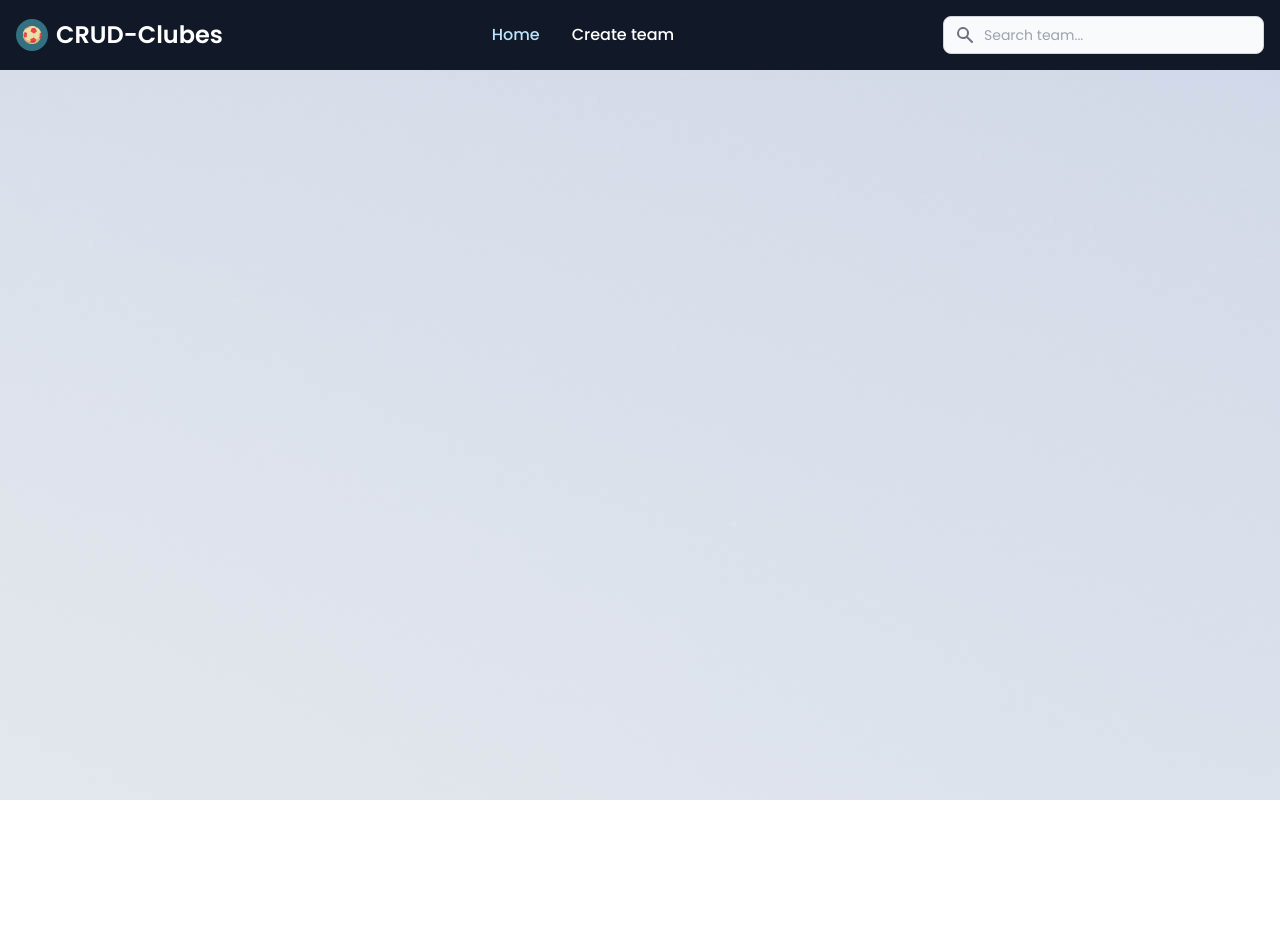
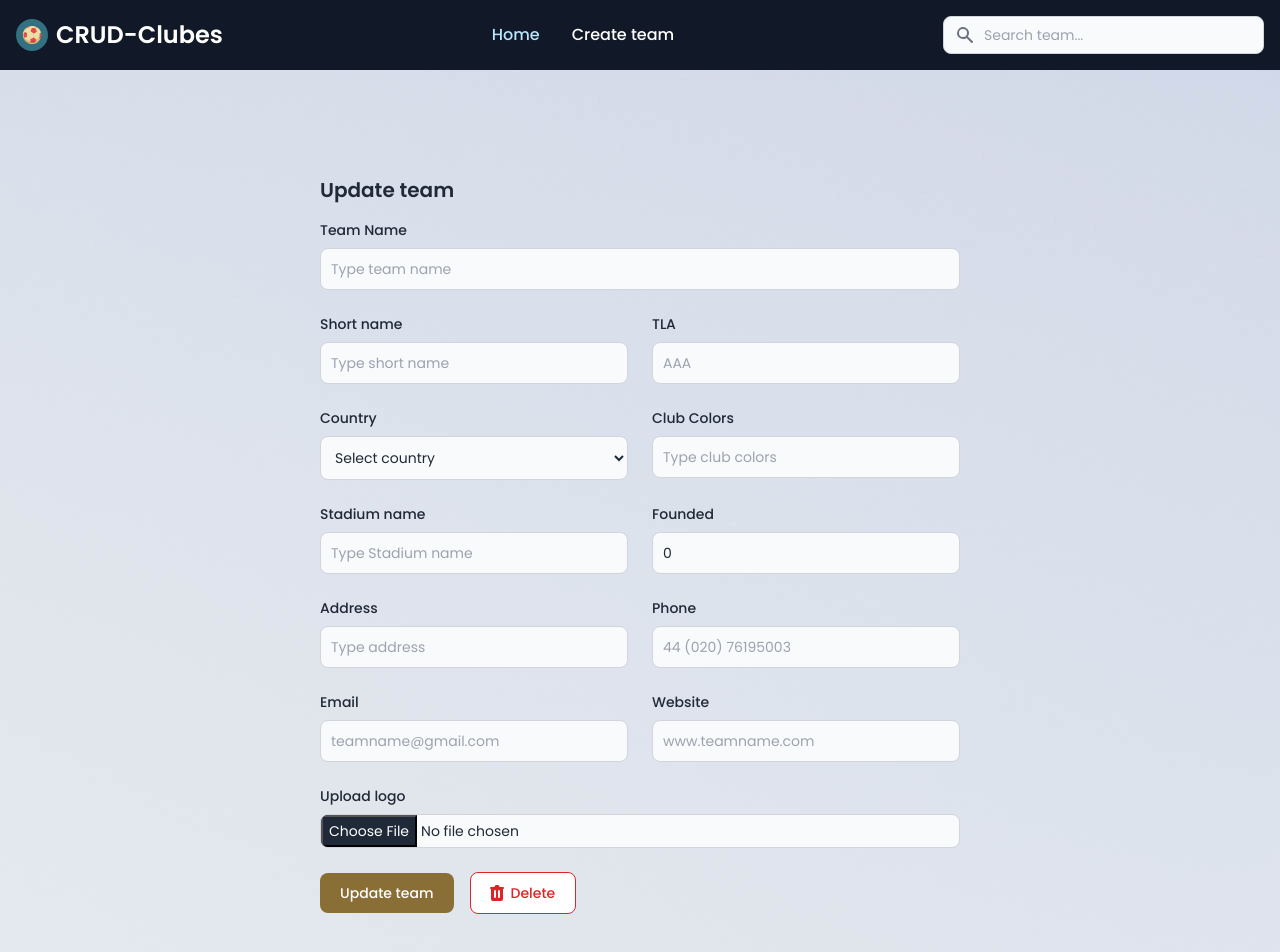
Before and after one commit to fedeesti/crud-clubes-fullstack, a React (Vite) app in the folder client/: page /teams/1/edit in a window 1280 px wide. Shown: the top 952 px of the page. Before the commit the page ends 800 px from the top, so only its background shows below. Built offline with nearby package versions, Linux system fonts and the light colour scheme; no server answers.

Commit message:
Add update team
The team update is added next to the tests.

```diff
--- a/client/src/App.tsx
+++ b/client/src/App.tsx
@@ -3,6 +3,7 @@ import { Navbar } from './components/Navbar';
 import { TeamsTable } from './pages/TeamsTable';
 import { WatchTeam } from './pages/WatchTeam';
 import { CreateTeam } from './pages/CreateTeam';
+import { UpdateTeam } from './pages/UpdateTeam';
 
 function App() {
   return (
@@ -12,6 +13,7 @@ function App() {
         <Route path="/" element={<TeamsTable />} />
         <Route path="/teams/:id" element={<WatchTeam />} />
         <Route path="/teams/add" element={<CreateTeam />} />
+        <Route path="/teams/:id/edit" element={<UpdateTeam />} />
       </Routes>
     </main>
   );
--- a/client/src/components/TeamForm.tsx
+++ b/client/src/components/TeamForm.tsx
@@ -1,14 +1,13 @@
+import { useEffect, useState } from 'react';
 import { Formik, Field, Form, ErrorMessage } from 'formik';
-import { useNavigate } from 'react-router-dom';
+import { useNavigate, useParams } from 'react-router-dom';
 
 import { FormValues } from '../types';
-import { createTeamRequest } from '../services/api';
+import { createTeamRequest, deleteTeamRequest, getTeamRequest, updateTeamRequest } from '../services/api';
 
-export function TeamForm() {
-  const navigate = useNavigate();
-  const inititalValues: FormValues = {
-    country: '',
+const INITIAL_VALUES: FormValues = {
   name: '',
+  area: { name: '' },
   shortName: '',
   tla: '',
   crestUrl: '',
@@ -21,13 +20,57 @@ export function TeamForm() {
   venue: '',
 };
 
+export function TeamForm() {
+  const navigate = useNavigate();
+  const { id } = useParams();
+
+  const [initialValues, setInitialValues] = useState<FormValues>(INITIAL_VALUES);
+
+  const getTeam = async () => {
+    if (id) {
+      const { data } = await getTeamRequest(id);
+
+      const team = {
+        area: { name: data.area.name },
+        name: data.name,
+        shortName: data.shortName,
+        tla: data.tla,
+        crestUrl: data.crestUrl,
+        address: data.address,
+        phone: data.phone,
+        website: data.website,
+        email: data.email,
+        founded: data.founded,
+        clubColors: data.clubColors,
+        venue: data.venue,
+      };
+
+      setInitialValues(team);
+    }
+  };
+
+  const onDelete = (id: number) => {
+    deleteTeamRequest(id);
+    navigate('/');
+  };
+
+  useEffect(() => {
+    getTeam();
+  }, []);
+
   const onSubmit = (values: FormValues) => {
+    if (id) {
+      updateTeamRequest(id, values);
+    } else {
       createTeamRequest(values);
+    }
+
+    setInitialValues(INITIAL_VALUES);
     navigate('/');
   };
 
   return (
-    <Formik initialValues={inititalValues} onSubmit={onSubmit}>
+    <Formik initialValues={initialValues} enableReinitialize={true} onSubmit={onSubmit}>
       {(props) => (
         <Form data-cy="team-form-container">
           <div className="grid gap-4 sm:grid-cols-2 sm:gap-6">
@@ -35,7 +78,7 @@ export function TeamForm() {
               {' '}
               <label htmlFor="name" className="block mb-2 text-sm font-medium text-gray-800 dark:text-white">
                 Team Name
-                <span className="ml-px text-red-800">*</span>
+                {id ? '' : <span className="ml-px text-red-800">*</span>}
               </label>
               <Field
                 type="text"
@@ -50,7 +93,7 @@ export function TeamForm() {
             <div className="w-full" data-cy="form-short-name">
               <label htmlFor="shortName" className="block mb-2 text-sm font-medium text-gray-800 dark:text-white">
                 Short name
-                <span className="ml-px text-red-800">*</span>
+                {id ? '' : <span className="ml-px text-red-800">*</span>}
               </label>
               <Field
                 type="text"
@@ -65,7 +108,7 @@ export function TeamForm() {
             <div className="w-full" data-cy="form-tla">
               <label htmlFor="tla" className="block mb-2 text-sm font-medium text-gray-800 dark:text-white">
                 TLA
-                <span className="ml-px text-red-800">*</span>
+                {id ? '' : <span className="ml-px text-red-800">*</span>}
               </label>
               <Field
                 type="text"
@@ -78,12 +121,13 @@ export function TeamForm() {
               <ErrorMessage name="tla" />
             </div>
             <div className="w-full" data-cy="form-country">
-              <label htmlFor="area[name]" className="block mb-2 text-sm font-medium text-gray-800 dark:text-white">
+              <label htmlFor="area.name" className="block mb-2 text-sm font-medium text-gray-800 dark:text-white">
                 Country
-                <span className="ml-px text-red-800">*</span>
+                {id ? '' : <span className="ml-px text-red-800">*</span>}
               </label>
               <Field
                 as="select"
+                id="area.name"
                 name="area[name]"
                 className="bg-gray-50 border border-gray-300 text-gray-800 text-sm rounded-lg focus:ring-primary-500 focus:border-primary-500 block w-full p-2.5 dark:bg-gray-700 dark:border-gray-600 dark:placeholder-gray-400 dark:text-white dark:focus:ring-primary-500 dark:focus:border-primary-500"
                 required
@@ -156,7 +200,7 @@ export function TeamForm() {
             <div className="w-full" data-cy="form-club-colors">
               <label htmlFor="clubColors" className="block mb-2 text-sm font-medium text-gray-800 dark:text-white">
                 Club Colors
-                <span className="ml-px text-red-800">*</span>
+                {id ? '' : <span className="ml-px text-red-800">*</span>}
               </label>
               <Field
                 type="text"
@@ -249,11 +293,10 @@ export function TeamForm() {
             <div className="sm:col-span-2" data-cy="form-update-logo">
               <label className="block mb-2 text-sm font-medium text-gray-800 dark:text-white" htmlFor="crestUrl">
                 Upload logo
-                <span className="ml-px text-red-800">*</span>
+                {id ? '' : <span className="ml-px text-red-800">*</span>}
               </label>
               <input
                 className="block w-full text-sm text-gray-800 border border-gray-300 rounded-lg cursor-pointer bg-gray-50 dark:text-gray-400 focus:outline-none dark:bg-gray-700 dark:border-gray-600 dark:placeholder-gray-400 file:bg-gray-800 file:py-1 file:cursor-pointer file:text-white hover:file:bg-gray-700"
-                aria-describedby="crestUrl"
                 id="crestUrl"
                 type="file"
                 name="crestUrl"
@@ -263,18 +306,49 @@ export function TeamForm() {
                   console.log(files);
                   props.setFieldValue('crestUrl', URL.createObjectURL(files?.item(0) as Blob));
                 }}
-                required
               />
               <ErrorMessage name="crestUrl" />
             </div>
           </div>
+          {id ? (
+            <div className="flex items-center space-x-4 py-6">
               <button
                 type="submit"
-            className="inline-flex items-center px-5 py-2.5 mt-4 sm:mt-6 text-sm font-medium text-center text-white bg-gold rounded-lg focus:ring-4 focus:ring-primary-200 dark:focus:ring-primary-900 hover:bg-primary-800"
+                data-cy="form-btn-update"
+                className="text-white bg-gold hover:bg-opacity-80 focus:ring-4 focus:outline-none focus:ring-primary-300 font-medium rounded-lg text-sm px-5 py-2.5 text-center"
+              >
+                Update team
+              </button>
+              <button
+                type="button"
+                data-cy="form-btn-delete"
+                onClick={() => onDelete(Number(id))}
+                className="text-red-600 inline-flex items-center bg-white hover:text-white border border-red-600 hover:bg-red-600 focus:ring-4 focus:outline-none focus:ring-red-300 font-medium rounded-lg text-sm px-5 py-2.5 text-center"
+              >
+                <svg
+                  className="w-5 h-5 mr-1 -ml-1"
+                  fill="currentColor"
+                  viewBox="0 0 20 20"
+                  xmlns="http://www.w3.org/2000/svg"
+                >
+                  <path
+                    fillRule="evenodd"
+                    d="M9 2a1 1 0 00-.894.553L7.382 4H4a1 1 0 000 2v10a2 2 0 002 2h8a2 2 0 002-2V6a1 1 0 100-2h-3.382l-.724-1.447A1 1 0 0011 2H9zM7 8a1 1 0 012 0v6a1 1 0 11-2 0V8zm5-1a1 1 0 00-1 1v6a1 1 0 102 0V8a1 1 0 00-1-1z"
+                    clipRule="evenodd"
+                  ></path>
+                </svg>
+                Delete
+              </button>
+            </div>
+          ) : (
+            <button
+              type="submit"
+              className="inline-flex items-center px-5 py-2.5 mt-4 sm:mt-6 text-sm font-medium text-center text-white bg-gold rounded-lg focus:ring-4 focus:ring-primary-200 dark:focus:ring-primary-900 hover:bg-opacity-80"
               data-cy="form-btn-submit"
             >
               Add team
             </button>
+          )}
         </Form>
       )}
     </Formik>
--- a/client/src/components/TeamItem.tsx
+++ b/client/src/components/TeamItem.tsx
@@ -32,7 +32,7 @@ export function TeamItem({
         <Link to={`/teams/${id}`} className="px-1" data-cy="team-actions-watch">
           Watch
         </Link>
-        <Link to="#" className="px-1" data-cy="team-actions-edit">
+        <Link to={`/teams/${id}/edit`} className="px-1" data-cy="team-actions-edit">
           Edit
         </Link>
         <button onClick={() => setIsOpen(true)} className="px-1" data-cy="team-actions-delete">
--- /dev/null
+++ b/client/src/pages/UpdateTeam.tsx
@@ -0,0 +1,14 @@
+import { TeamForm } from '../components/TeamForm';
+
+export function UpdateTeam() {
+  return (
+    <section className="pt-28">
+      <div className="py-8 px-4 mx-auto max-w-2xl lg:py-16">
+        <h2 className="mb-4 text-xl font-bold text-gray-800 dark:text-white" data-cy="add-team-title">
+          Update team
+        </h2>
+        <TeamForm />
+      </div>
+    </section>
+  );
+}
--- a/client/src/services/api.ts
+++ b/client/src/services/api.ts
@@ -41,3 +41,13 @@ export async function createTeamRequest(teamData: FormValues) {
     throw new Error('Creating a team is not possible at this time');
   }
 }
+
+export async function updateTeamRequest(id: string, fieldsToUpdate: FormValues): Promise<AxiosResponse> {
+  try {
+    const response = await axios.put(`${URL_API_BASE}/${id}`, fieldsToUpdate);
+
+    return response;
+  } catch (err) {
+    throw new Error('ID is invalid or the team does not exist');
+  }
+}
--- a/client/src/types.d.ts
+++ b/client/src/types.d.ts
@@ -22,7 +22,7 @@ interface Area {
 
 export interface FormValues {
   name: string;
-  country: string;
+  area: Omit<Area, 'id'>;
   shortName: string;
   tla: string;
   crestUrl: string;
--- a/client/tailwind.config.js
+++ b/client/tailwind.config.js
@@ -8,7 +8,7 @@ export default {
         manrope: ['Manrope'],
       },
       backgroundImage: {
-        wallpaper: "url('./src/img/adrien-olichon.jpg')",
+        wallpaper: "url('./src/img/app-wallpaper.jpg')",
         'banner-team': 'url(./src/img/stadium-banner.jpg)',
       },
       colors: {
```
Also changed, not shown: client/src/img/app-wallpaper.jpg (renamed from client/src/img/adrien-olichon.jpg), 1 other file (tests, documents, lock files or other folders). Lines whose indentation alone changed are shown as unchanged.
